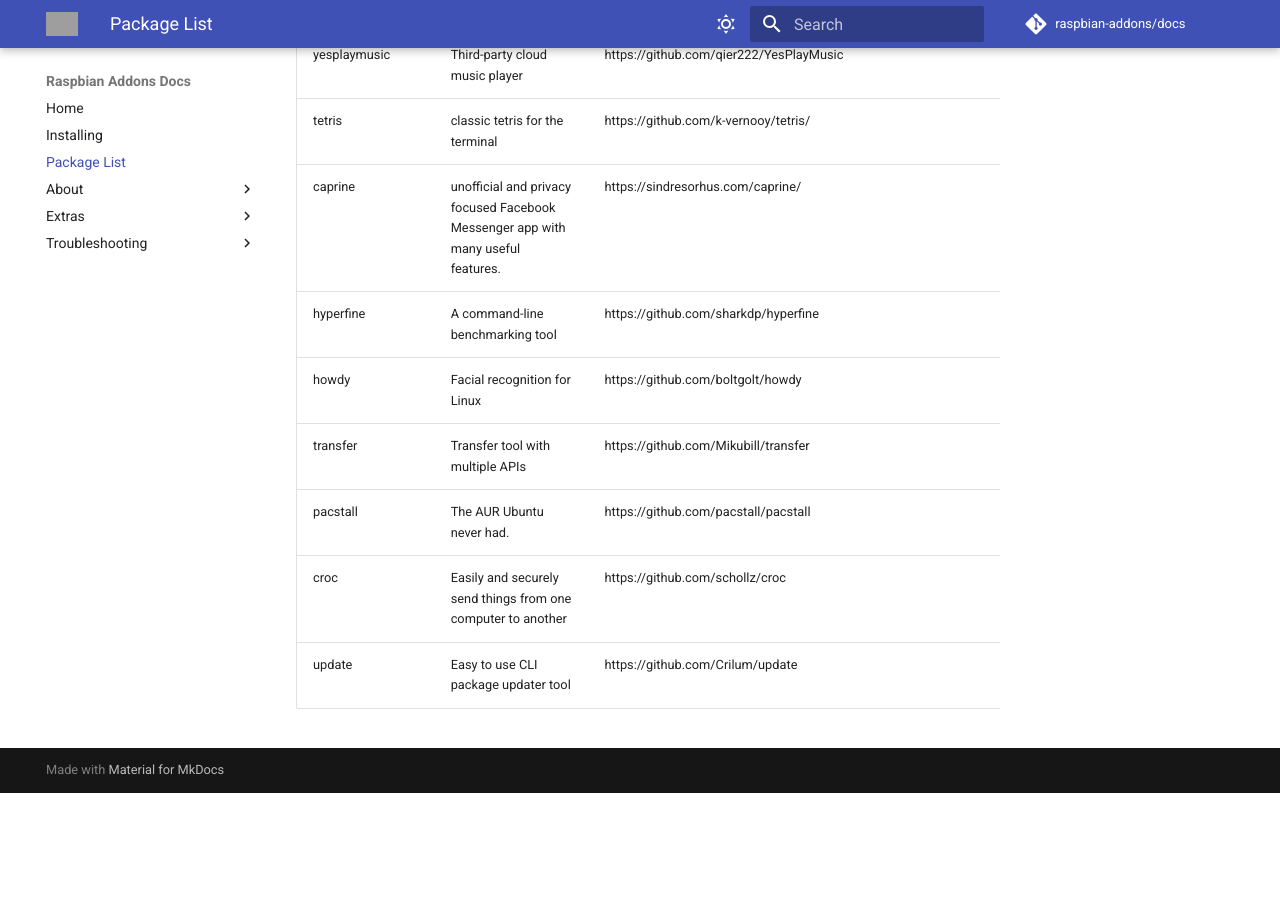
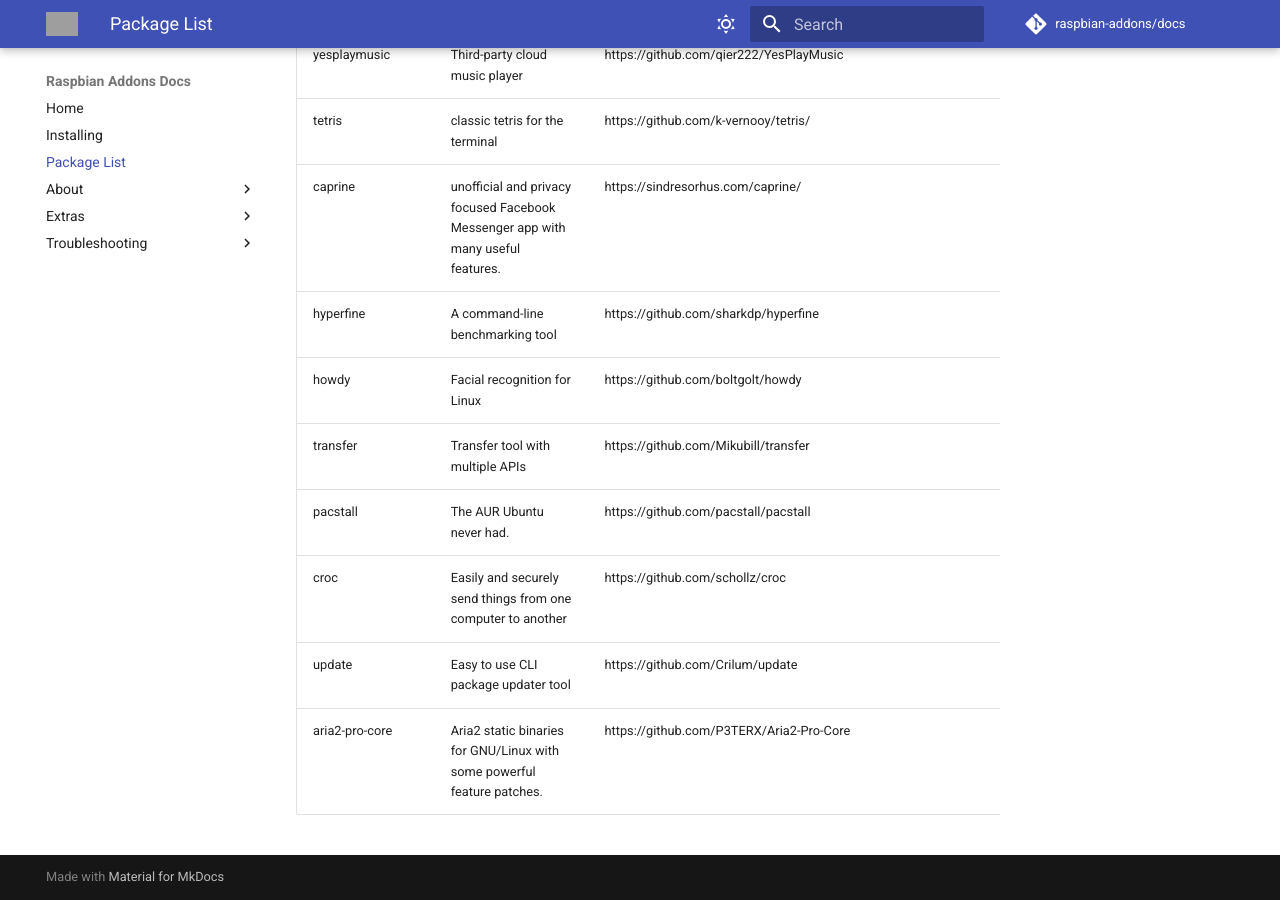
Before and after one commit to raspbian-addons/docs, an MkDocs documentation site: the page built from docs/package-list.md, in a window 1280 px wide and 900 px high, scrolled down 11761 px. Built offline with MkDocs 1.6.1 and Material for MkDocs 9.7.7, drawn with Linux system fonts in a browser that asks for light colours; comment, search, counter and statistics services are not loaded; before the commit the page ends 12554 px from its top, so only the background shows below that; grey boxes are pictures that could not be loaded.

Commit message:
Update package_list.md

```diff
--- a/docs/package-list.md
+++ b/docs/package-list.md
@@ -160,3 +160,4 @@
 | pacstall | The AUR Ubuntu never had. | https://github.com/pacstall/pacstall |
 | croc | Easily and securely send things from one computer to another | https://github.com/schollz/croc |
 | update | Easy to use CLI package updater tool | https://github.com/Crilum/update |
+| aria2-pro-core | Aria2 static binaries for GNU/Linux with some powerful feature patches. | https://github.com/P3TERX/Aria2-Pro-Core |
```
